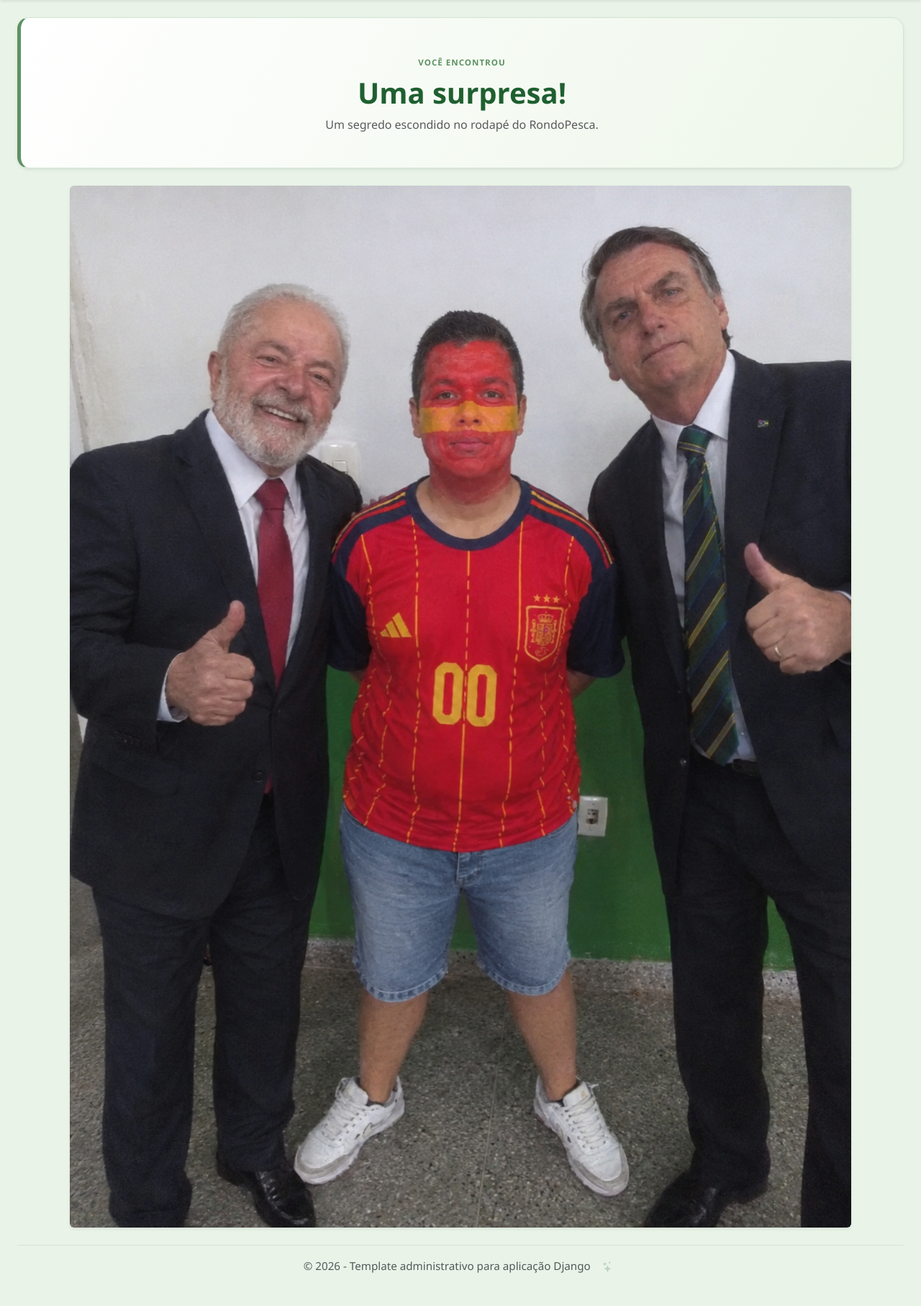
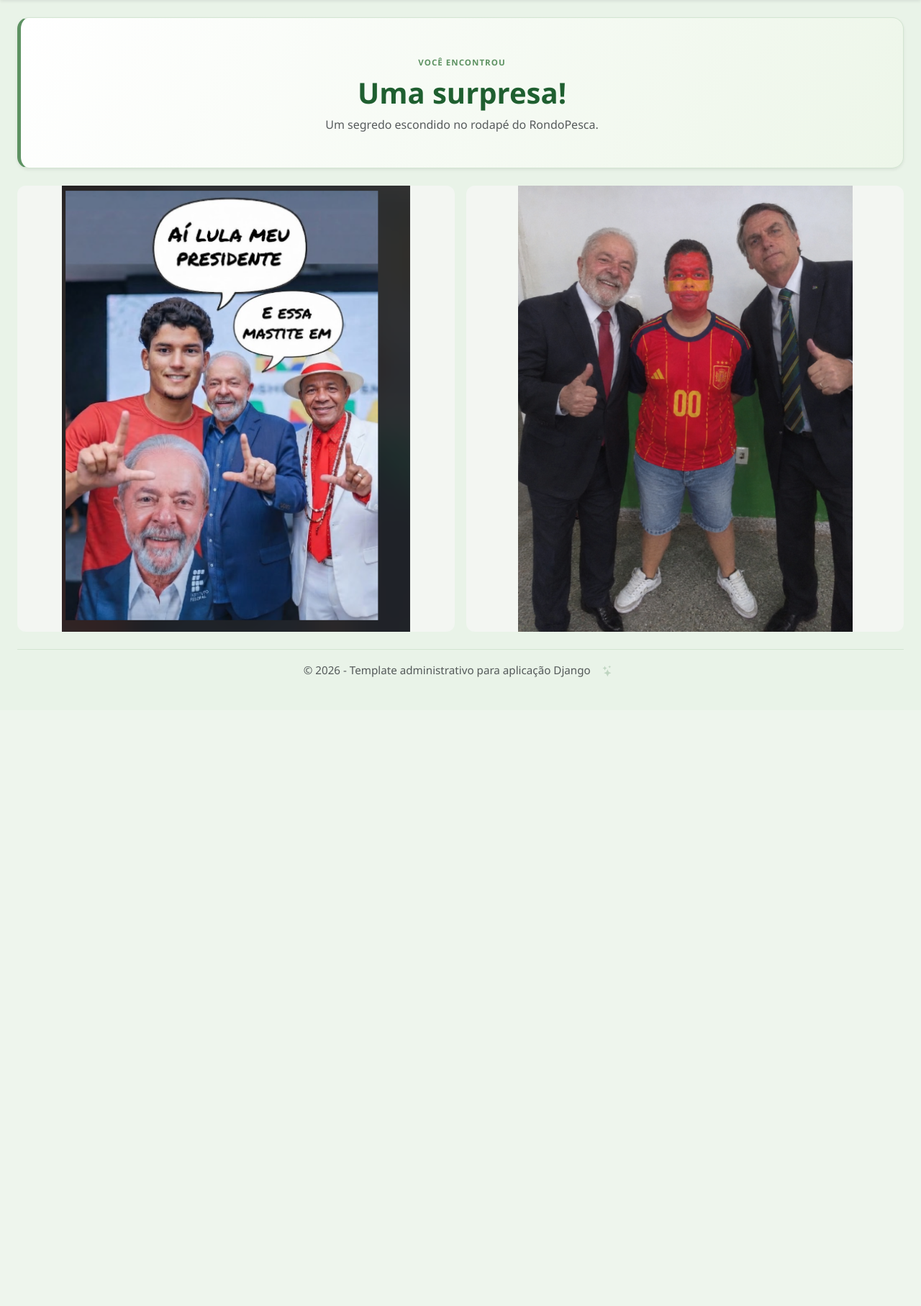
Before and after one commit to Thigas3Bti/RPDjango, a Django app: page /surpresa/ in a window 1280 px wide. Shown: the part 56-1871 px from the top of the page at 72% size. After the commit the page ends 997 px from the top, so only its background shows below. Run offline with Django 5.2, Linux system fonts and the light colour scheme.

Commit message:
Add both photos to surprise page
Co-authored-by: Copilot <223556219+Copilot@users.noreply.github.com>

```diff
--- a/web/templates/web/surpresa.html
+++ b/web/templates/web/surpresa.html
@@ -2,6 +2,31 @@
 {% load static %}
 
 {% block title %}Surpresa | RondoPesca{% endblock %}
+
+{% block extra_css %}
+<style>
+    .surprise-photos {
+        display: grid;
+        grid-template-columns: repeat(2, minmax(0, 1fr));
+        gap: 1rem;
+    }
+
+    .surprise-photo {
+        display: block;
+        width: 100%;
+        max-height: 620px;
+        border-radius: 0.75rem;
+        object-fit: contain;
+        background: #f3f6f2;
+    }
+
+    @media (max-width: 575.98px) {
+        .surprise-photos {
+            grid-template-columns: minmax(0, 1fr);
+        }
+    }
+</style>
+{% endblock %}
 
 {% block content %}
 <section class="dashboard-welcome mb-4 p-4 p-lg-5 shadow-sm text-center">
@@ -10,8 +35,10 @@
     <p class="mb-0 text-muted">Um segredo escondido no rodapé do RondoPesca.</p>
 </section>
 
-<div class="text-center">
-    <img class="img-fluid rounded shadow-sm" src="{% static 'images/surpresa.png' %}"
-        alt="Imagem surpresa enviada para o RondoPesca">
+<div class="surprise-photos">
+    <img class="surprise-photo" src="{% static 'images/surpresa-1.png' %}"
+        alt="Foto com balões de fala em uma montagem de Lula e outras pessoas">
+    <img class="surprise-photo" src="{% static 'images/surpresa-2.png' %}"
+        alt="Três pessoas posando para uma foto">
 </div>
 {% endblock %}
--- a/web/tests.py
+++ b/web/tests.py
@@ -44,7 +44,8 @@ class SurpresaViewTests(TestCase):
 
         self.assertEqual(response.status_code, 200)
         self.assertContains(response, 'Uma surpresa!')
-        self.assertContains(response, 'images/surpresa.png')
+        self.assertContains(response, 'images/surpresa-1.png')
+        self.assertContains(response, 'images/surpresa-2.png')
 
 
 class DashboardFishingTipsTests(TestCase):
```
Also changed, not shown: static/images/surpresa-1.png (added), static/images/surpresa-2.png (added).
